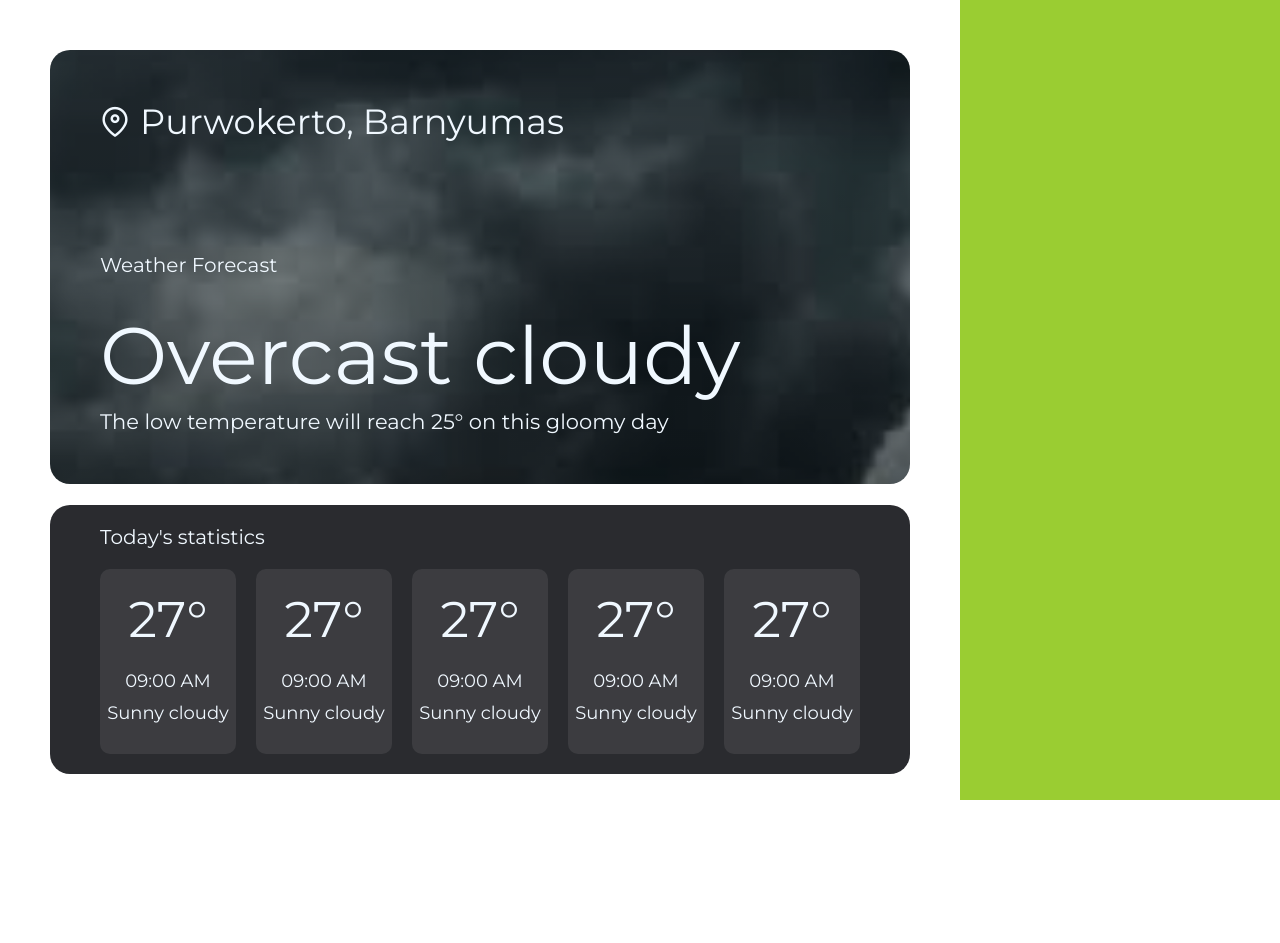
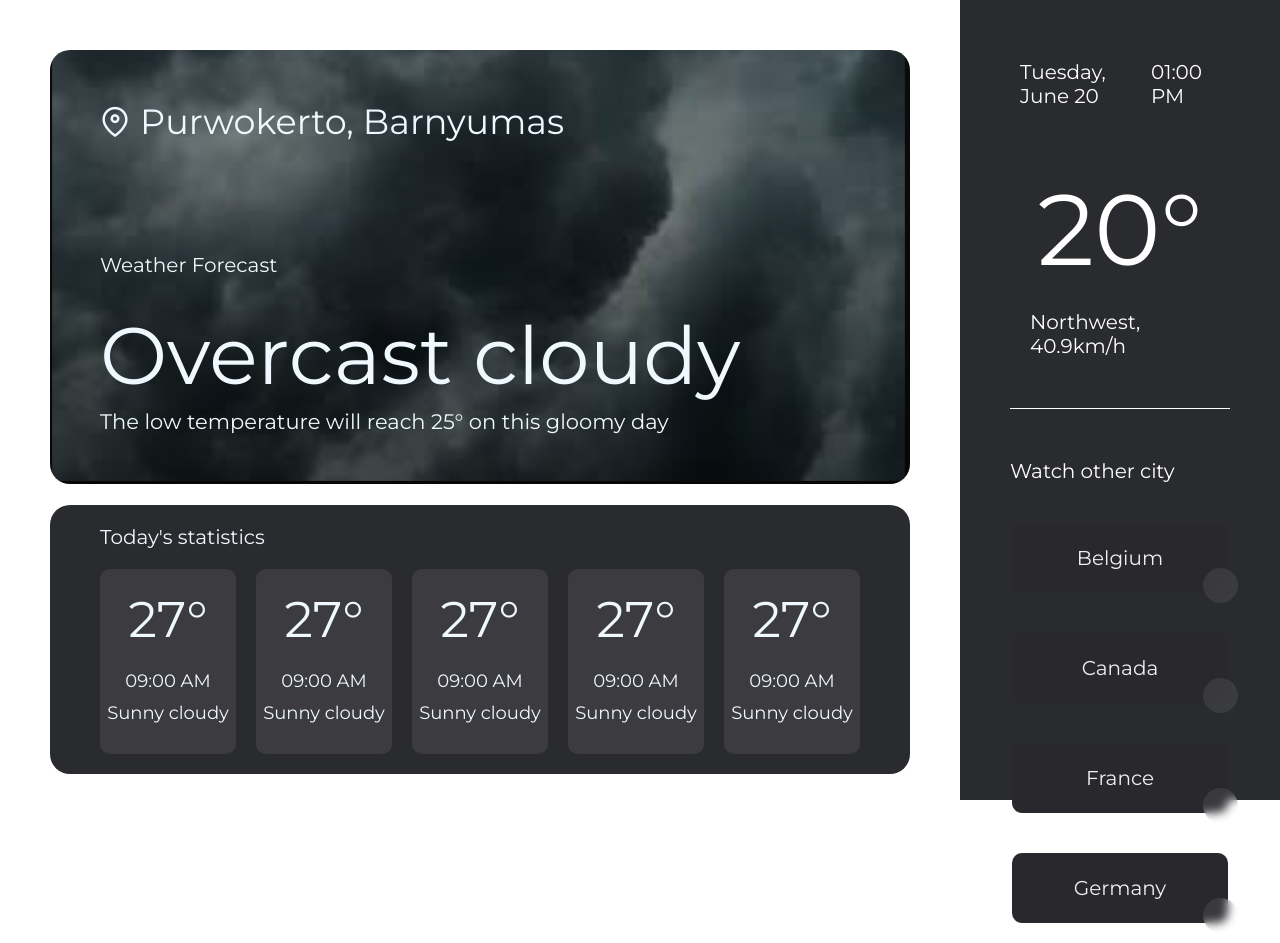
Before and after one commit to manohySr/weather-vue, a Vue app: page / in a window 1280 px wide. Before the commit the page ends 800 px from the top, so only its background shows below. Built offline with nearby package versions, Linux system fonts and the light colour scheme.

Commit message:
chore:	desktop first yet

```diff
--- a/src/App.vue
+++ b/src/App.vue
@@ -1,6 +1,7 @@
 <script setup>
 import Landing from "@/components/Landing.vue";
 import Stats from "@/components/Stats.vue";
+import Menu from "@/components/Menu.vue";
 </script>
 
 <template>
@@ -13,7 +14,9 @@ import Stats from "@/components/Stats.vue";
         <Stats />
       </div>
     </div>
-    <div class="container__r"></div>
+    <div class="container__r">
+      <Menu />
+    </div>
   </div>
 </template>
 
```
